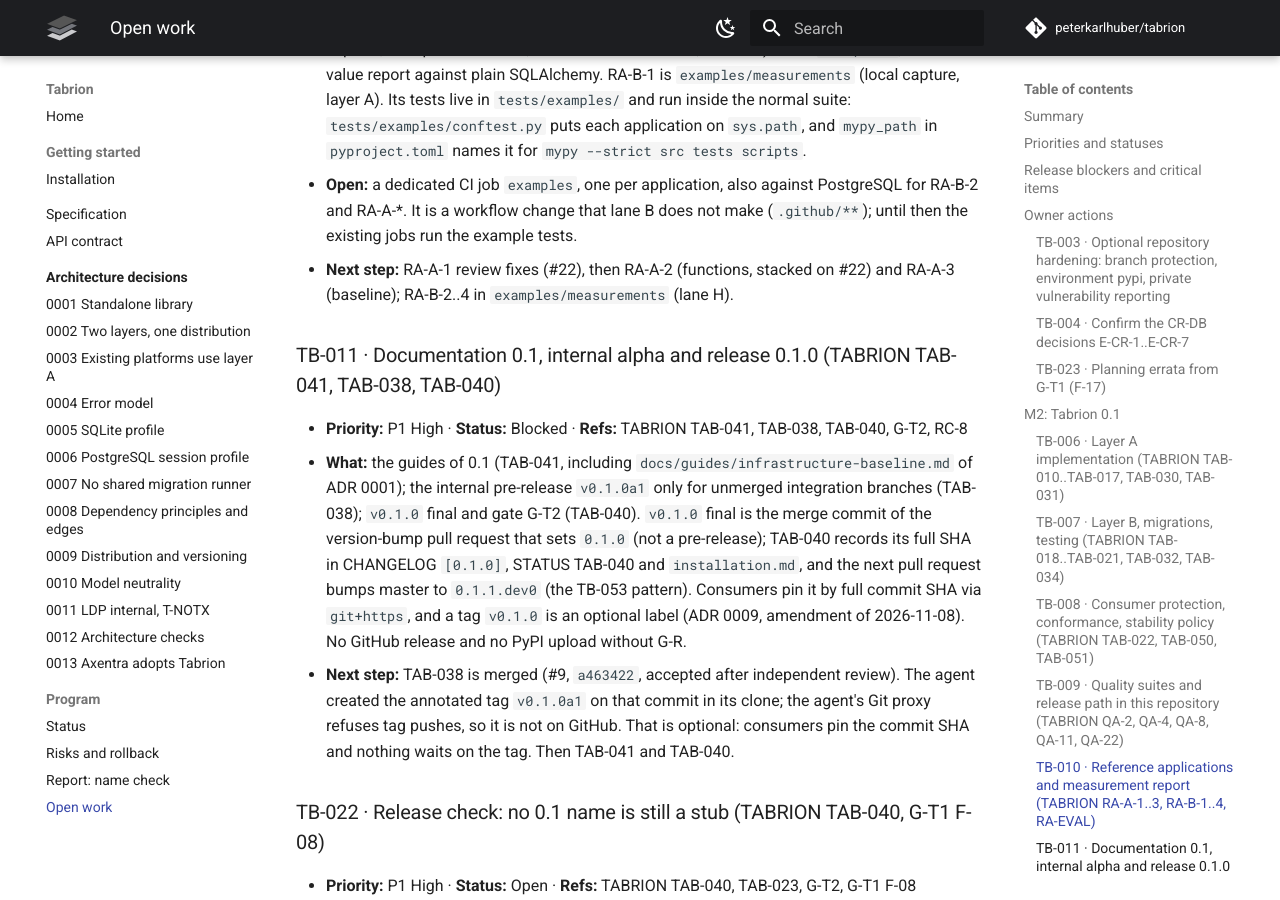
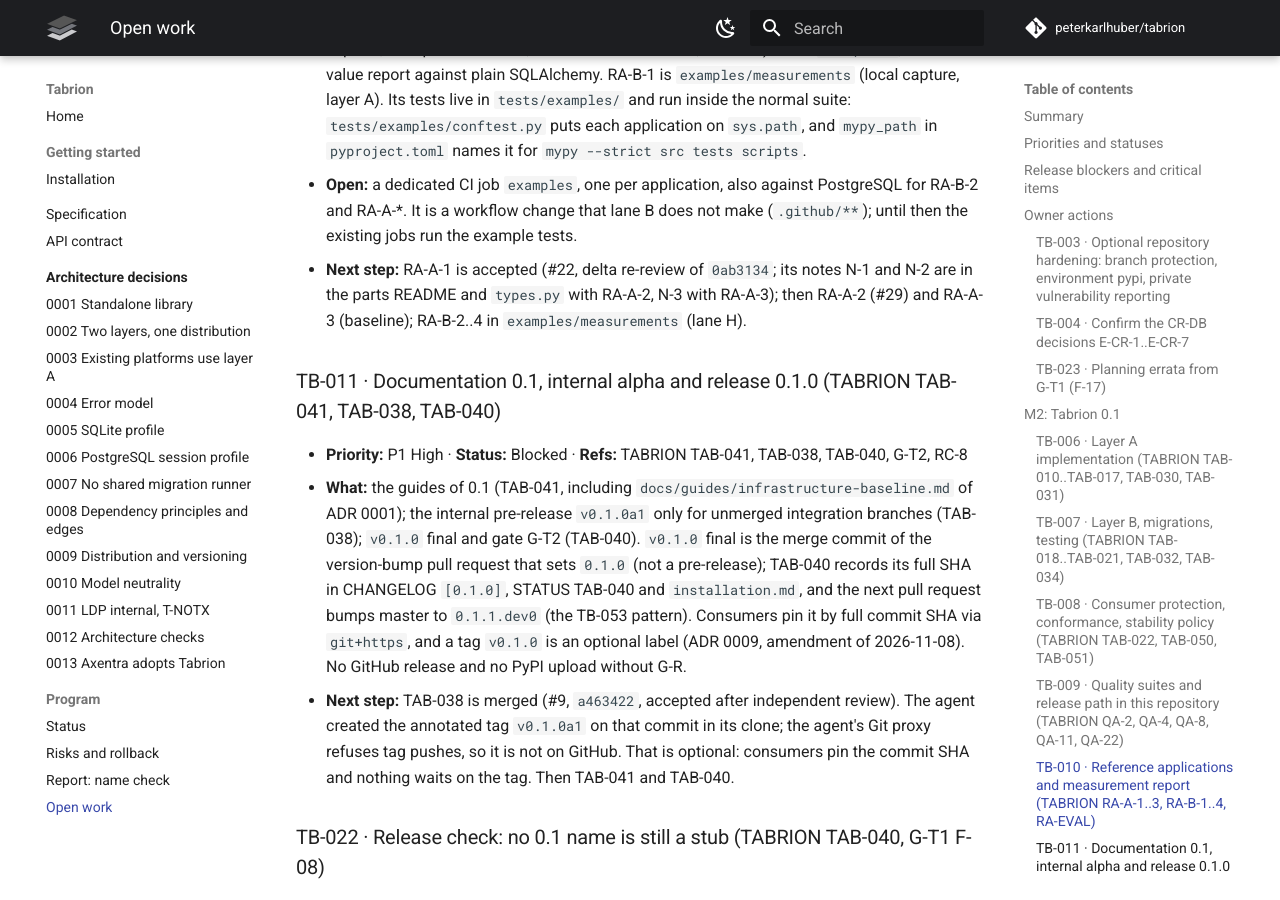
Before and after one commit to peterkarlhuber/tabrion, an MkDocs documentation site: the page built from docs/TODO.md, in a window 1280 px wide and 900 px high, scrolled down 5296 px. Built offline with MkDocs 1.6.1 and Material for MkDocs 9.7.7, drawn with Linux system fonts in a browser that asks for light colours; comment, search, counter and statistics services are not loaded.

```diff
--- a/docs/TODO.md
+++ b/docs/TODO.md
@@ -170,8 +170,9 @@ required (owner decision of 2026-11-08 11:26Z).
   it for `mypy --strict src tests scripts`.
 - **Open:** a dedicated CI job `examples`, one per application, also against PostgreSQL for RA-B-2 and RA-A-*. It is
   a workflow change that lane B does not make (`.github/**`); until then the existing jobs run the example tests.
-- **Next step:** RA-A-1 review fixes (#22), then RA-A-2 (functions, stacked on #22) and RA-A-3 (baseline); RA-B-2..4
-  in `examples/measurements` (lane H).
+- **Next step:** RA-A-1 is accepted (#22, delta re-review of `0ab3134`; its notes N-1 and N-2 are in the parts
+  README and `types.py` with RA-A-2, N-3 with RA-A-3); then RA-A-2 (#29) and RA-A-3 (baseline); RA-B-2..4 in
+  `examples/measurements` (lane H).
 
 ### TB-011 · Documentation 0.1, internal alpha and release 0.1.0 (TABRION TAB-041, TAB-038, TAB-040)
 
```
Also changed, not shown: examples/parts/README.md (+4 -3 lines), 1 other file.
